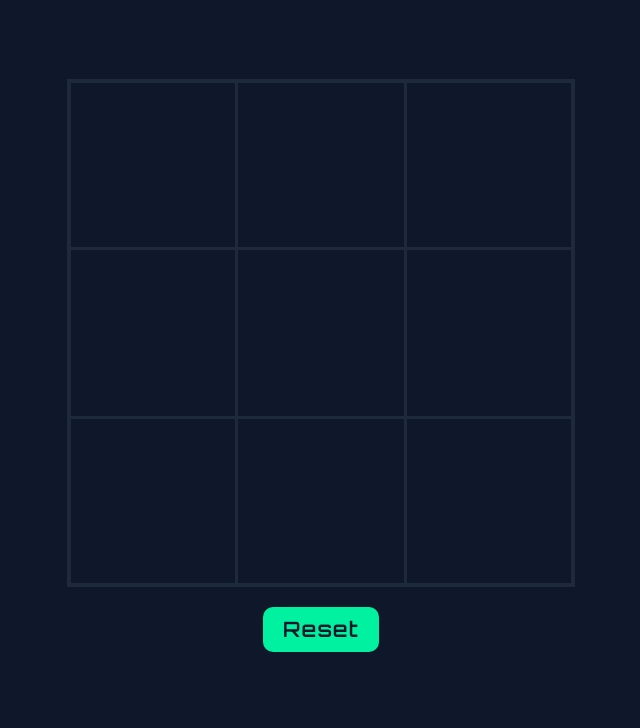
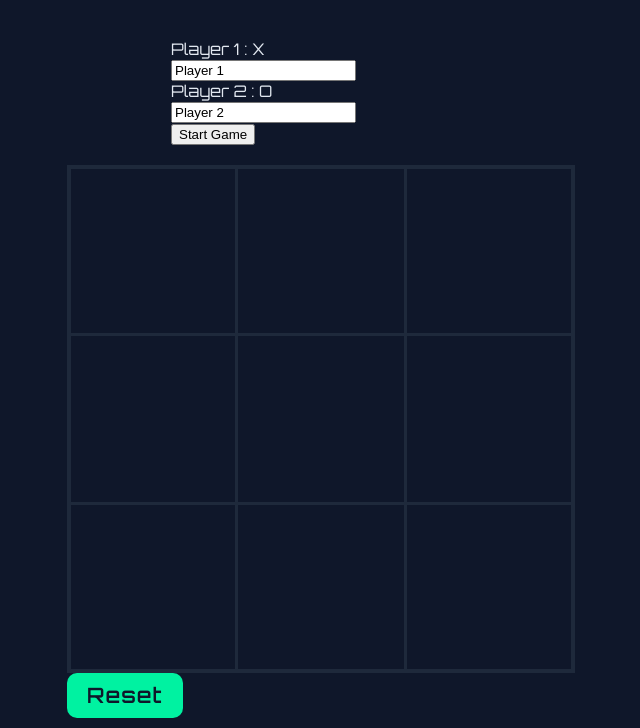
Before and after one commit to sameeksha-dalvi/tic-tac-toe, a plain HTML site: page index.html in a window 1280 px wide. Shown: the part 72-800 px from the top of the page, without its empty margins (319-959 px from the left). Drawn offline with Linux system fonts and the light colour scheme.

Commit message:
feat: add setup screen and game screen structure

```diff
--- a/index.html
+++ b/index.html
@@ -12,8 +12,26 @@
 
     <div class="container">
         <h1>Tic Tac Toe</h1>
+        <div class="setup-screen">
+            <div class="players">
+                <div id="player1">
+                    <label for="player1-name">Player 1 : X</label><br>
+                    <input type="text" id="player1-name" placeholder="Player 1 Name" value="Player 1">
+                </div>
+                <div id="player2">
+                    <label for="player2-name">Player 2 : O</label><br>
+                    <input type="text" id="player2-name" placeholder="Player 2 Name" value="Player 2">
+                </div>
+                <div>
+                    <button>Start Game</button>
+                </div>
+
+            </div>
+        </div>
+
+        <div class="game-screen">
             <div class="winner"></div>
-        <div class="players"></div>
+
             <div class="board">
                 <div class="cell left-cell top-cell"></div>
                 <div class="cell middle-cell top-cell"></div>
@@ -29,6 +47,8 @@
                 <button id="resetBtn" class="btn">Reset</button>
             </div>
 
+        </div>
+
 
     </div>
     <script src="script.js"></script>
--- a/style.css
+++ b/style.css
@@ -107,3 +107,15 @@ body{
     letter-spacing: 3px;
     color: var(--draw-msg);
 }
+
+.hidden{
+    display: none;
+}
+
+.setup-screen{
+    width: 300px;
+    display: flex;
+    align-items: center;
+    justify-content: stretch;
+
+}
```
Lines whose indentation alone changed are shown as unchanged.
